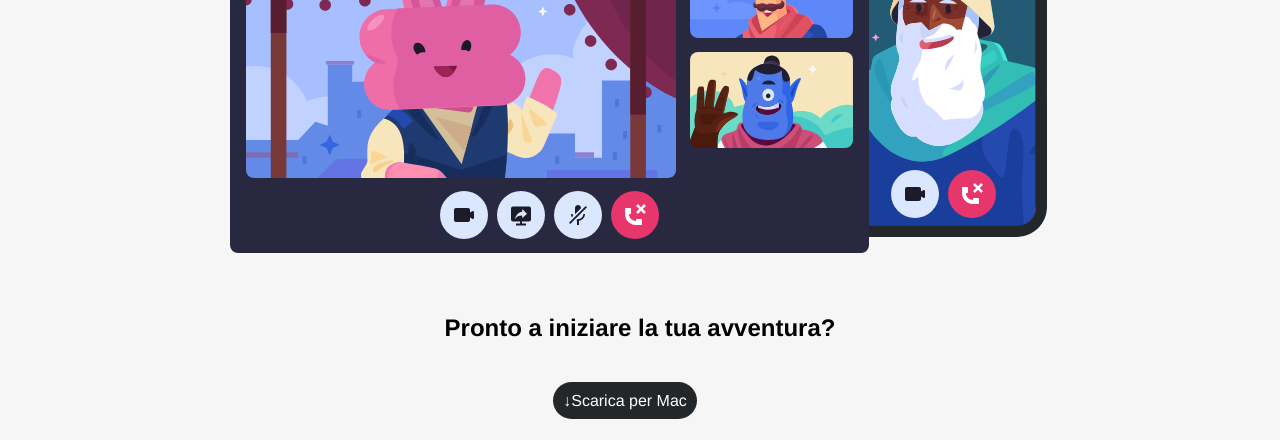
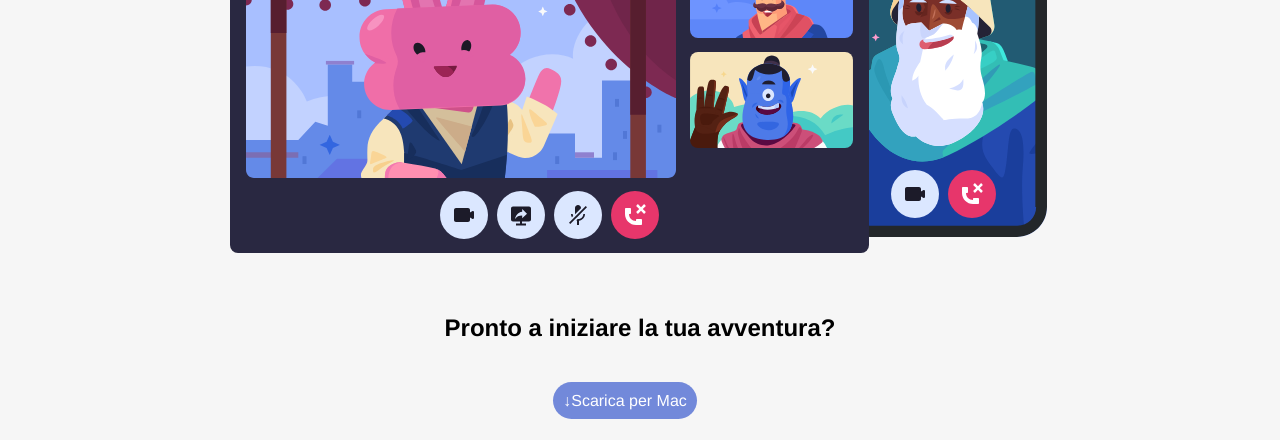
Before and after one commit to FernandoSalicandro/html-css-discord, a plain HTML site: page index.html in a window 1280 px wide. Shown: the part 1915-2362 px from the top of the page. Drawn offline with Linux system fonts and the light colour scheme.

Commit message:
fix: fixed cta button color

```diff
--- a/css/style.css
+++ b/css/style.css
@@ -132,6 +132,16 @@ a {
     padding:10px;
     color: white;
     background-color: rgba(35,39,42,255);
+    height: 50%;
+    width: 50%;
+    border-radius: 20px;
+}
+
+.buttons-cta {
+    margin-right: 30px;
+    padding:10px;
+    color: white;
+    background-color: rgba(114,137,218,255);
     height: 50%;
     width: 50%;
     border-radius: 20px;
--- a/index.html
+++ b/index.html
@@ -99,7 +99,7 @@
             <!-- immagine -->
             <img src="./img/item4-big.svg" alt="immagine sezione call to action">
             <h2 class="cta">Pronto a iniziare la tua avventura?</h2>
-            <a class="buttons-dark" href="">&#8595;Scarica per Mac</a>
+            <a class="buttons-cta" href="">&#8595;Scarica per Mac</a>
         </div>
     </section>
     <!-- FINE MAIN -->
@@ -112,11 +112,11 @@
                     <p>Il tuo posto per parlare</p>
                     <span class="translator">italiano&#9662;</span>
                     <div class="social-logo flex">
-                    <i class="fa-brands fa-instagram"></i>
-                    <i class="fa-brands fa-twitter"></i>
-                    <i class="fa-brands fa-square-facebook"></i>
-                    <i class="fa-brands fa-youtube"></i>
-                </div>
+                        <i class="fa-brands fa-instagram"></i>
+                        <i class="fa-brands fa-twitter"></i>
+                        <i class="fa-brands fa-square-facebook"></i>
+                        <i class="fa-brands fa-youtube"></i>
+                    </div>
 
 
 
```
